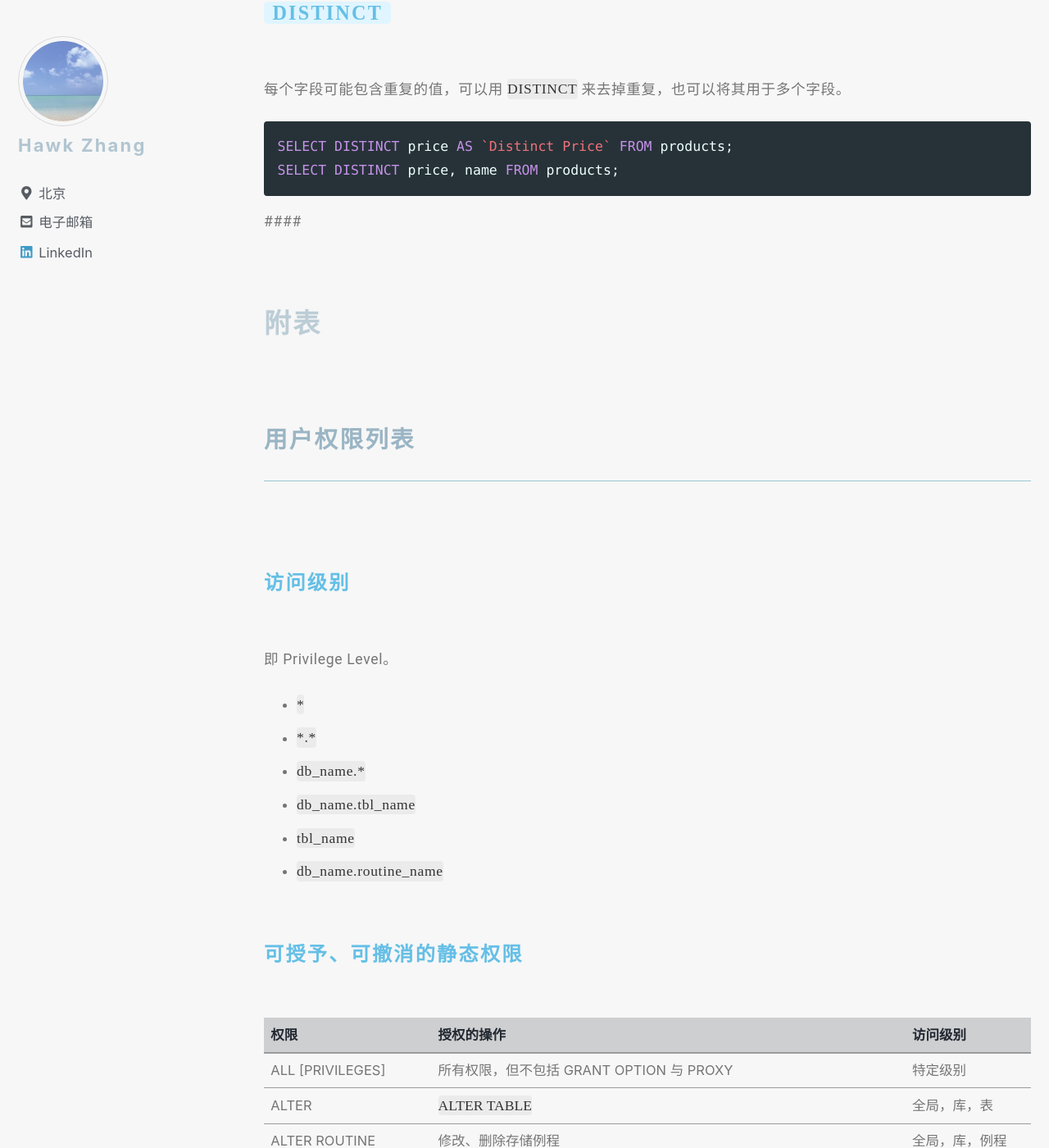
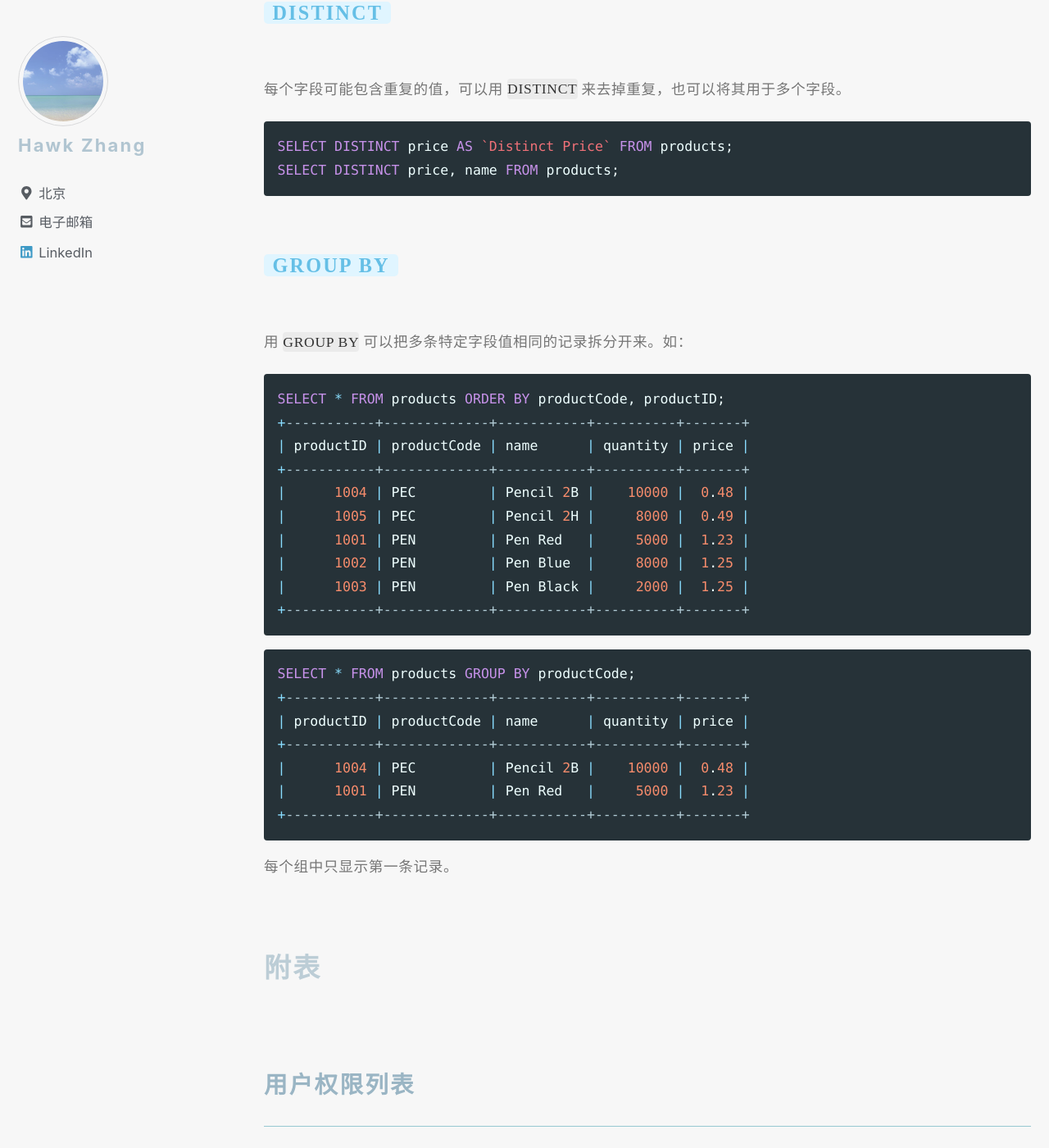
Before and after one commit to narru888/linotes_note, a Jekyll site: the page built from _posts/mysql/2016-04-02-statements.md, in a window 1280 px wide and 1400 px high, scrolled down 16181 px. Shown: the whole window at 82% size. Built offline with Jekyll 4.4.1, drawn with Linux system fonts in a browser that asks for light colours; nearby versions of some CDN libraries; a script that is not in the unit is left out.

Commit message:
update on 2018-10-14 11:00:01 CST

````diff
--- a/_posts/mysql/2016-04-02-statements.md
+++ b/_posts/mysql/2016-04-02-statements.md
@@ -663,7 +663,35 @@ SELECT DISTINCT price, name FROM products;
 
 
 
-####
+#### `GROUP BY`
+
+用 `GROUP BY` 可以把多条特定字段值相同的记录拆分开来。如：
+
+```sql
+SELECT * FROM products ORDER BY productCode, productID;
++-----------+-------------+-----------+----------+-------+
+| productID | productCode | name      | quantity | price |
++-----------+-------------+-----------+----------+-------+
+|      1004 | PEC         | Pencil 2B |    10000 |  0.48 |
+|      1005 | PEC         | Pencil 2H |     8000 |  0.49 |
+|      1001 | PEN         | Pen Red   |     5000 |  1.23 |
+|      1002 | PEN         | Pen Blue  |     8000 |  1.25 |
+|      1003 | PEN         | Pen Black |     2000 |  1.25 |
++-----------+-------------+-----------+----------+-------+
+```
+
+```sql
+SELECT * FROM products GROUP BY productCode;
++-----------+-------------+-----------+----------+-------+
+| productID | productCode | name      | quantity | price |
++-----------+-------------+-----------+----------+-------+
+|      1004 | PEC         | Pencil 2B |    10000 |  0.48 |
+|      1001 | PEN         | Pen Red   |     5000 |  1.23 |
++-----------+-------------+-----------+----------+-------+
+```
+
+每个组中只显示第一条记录。
+
 
 
 
````
